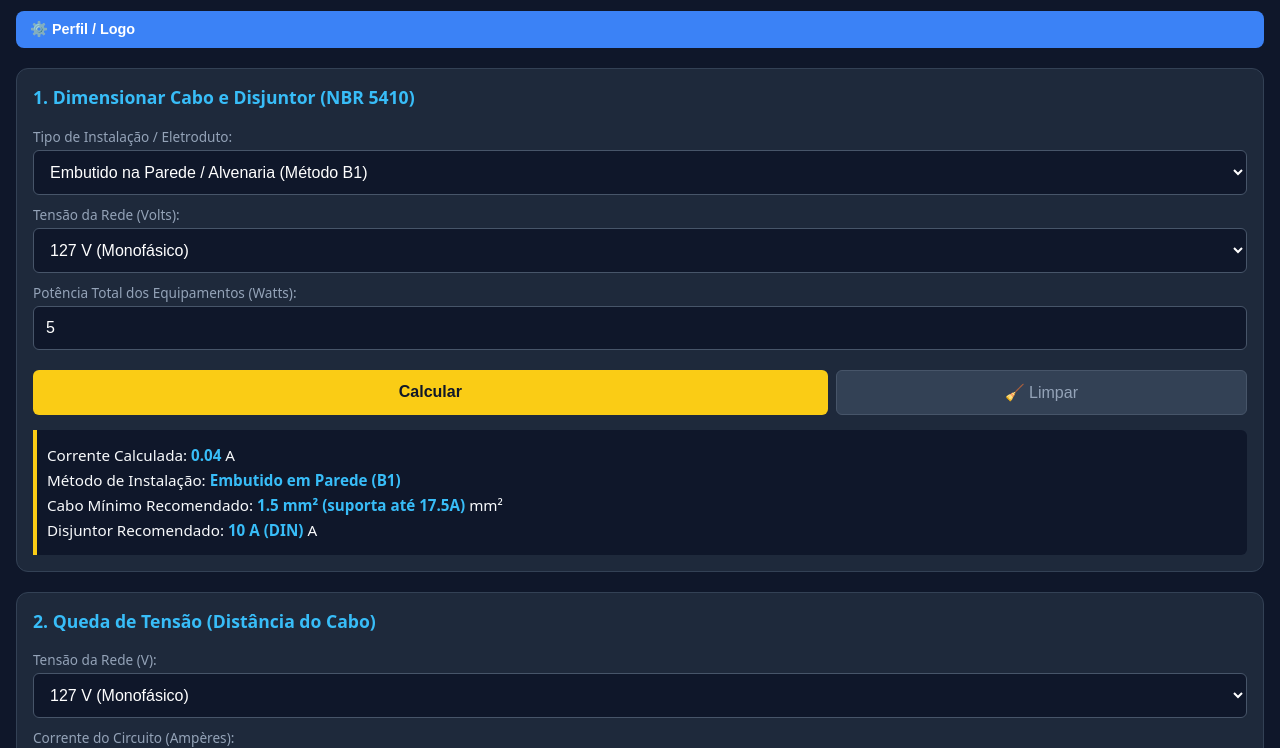
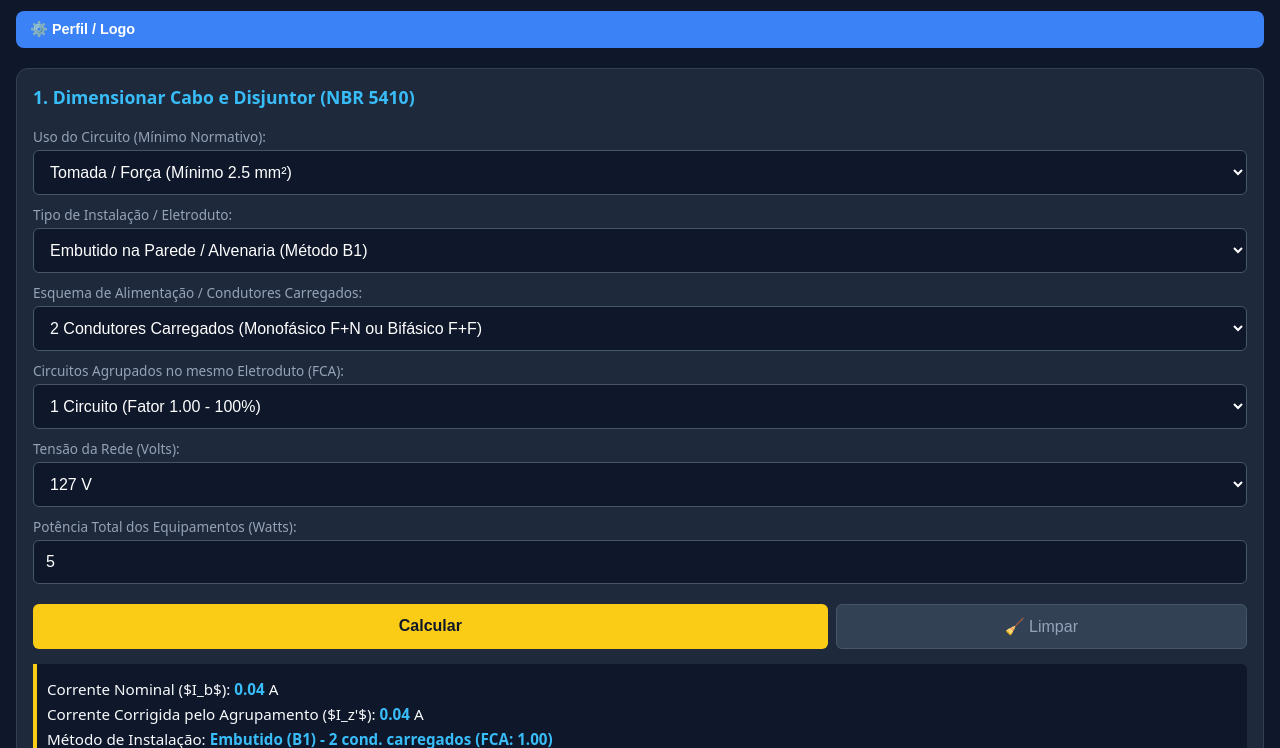
Before and after one commit to carneiroelcio983-bot/meuapp, a plain HTML site: page index.html in a window 1280 px wide. Both pictures are taken after typing "5" into the empty fields and a click on the button "Calcular". Shown: the part 52-800 px from the top of the page. Drawn offline with nearby package versions, Linux system fonts and the light colour scheme.

Commit message:
Update index.html

```diff
--- a/index.html
+++ b/index.html
@@ -104,20 +104,43 @@
     </div>
   </div>
 
-  <!-- CALCULADORA 1: NBR 5410 -->
+  <!-- CALCULADORA 1: NBR 5410 COMPLETA -->
   <div class="card">
     <h3>1. Dimensionar Cabo e Disjuntor (NBR 5410)</h3>
+
+    <label>Uso do Circuito (Mínimo Normativo):</label>
+    <select id="nbrTipoCircuito">
+      <option value="tomada">Tomada / Força (Mínimo 2.5 mm²)</option>
+      <option value="iluminacao">Iluminação (Mínimo 1.5 mm²)</option>
+    </select>
+
     <label>Tipo de Instalação / Eletroduto:</label>
     <select id="nbrMetodo">
       <option value="B1">Embutido na Parede / Alvenaria (Método B1)</option>
       <option value="B2">Aparente / Exterior na Parede (Método B2)</option>
     </select>
+
+    <label>Esquema de Alimentação / Condutores Carregados:</label>
+    <select id="nbrCondutores">
+      <option value="2">2 Condutores Carregados (Monofásico F+N ou Bifásico F+F)</option>
+      <option value="3">3 Condutores Carregados (Trifásico F+F+F ou Bifásico c/ Neutro)</option>
+    </select>
+
+    <label>Circuitos Agrupados no mesmo Eletroduto (FCA):</label>
+    <select id="nbrAgrupamento">
+      <option value="1">1 Circuito (Fator 1.00 - 100%)</option>
+      <option value="2">2 Circuitos (Fator 0.80 - 80%)</option>
+      <option value="3">3 Circuitos (Fator 0.70 - 70%)</option>
+      <option value="4">4 Circuitos (Fator 0.65 - 65%)</option>
+    </select>
+
     <label>Tensão da Rede (Volts):</label>
     <select id="nbrTensao">
-      <option value="127">127 V (Monofásico)</option>
-      <option value="220">220 V (Bifásico / Monofásico)</option>
-      <option value="380">380 V (Trifásico)</option>
+      <option value="127">127 V</option>
+      <option value="220">220 V</option>
+      <option value="380">380 V</option>
     </select>
+
     <label>Potência Total dos Equipamentos (Watts):</label>
     <input type="number" id="nbrPotencia" placeholder="Ex: 5500 (Chuveiro), 1500 (Tomadas)">
 
@@ -127,10 +150,12 @@
     </div>
 
     <div class="res-box" id="resNBR" style="display:none;">
-      <p>Corrente Calculada: <strong id="outCorrente">-</strong> A</p>
+      <p>Corrente Nominal ($I_b$): <strong id="outCorrente">-</strong> A</p>
+      <p>Corrente Corrigida pelo Agrupamento ($I_z'$): <strong id="outCorrenteCorrigida">-</strong> A</p>
       <p>Método de Instalação: <strong id="outMetodo">-</strong></p>
-      <p>Cabo Mínimo Recomendado: <strong id="outCabo">-</strong> mm²</p>
-      <p>Disjuntor Recomendado: <strong id="outDisjuntor">-</strong> A</p>
+      <p>Cabo Recomendado: <strong id="outCabo">-</strong></p>
+      <p>Disjuntor Recomendado: <strong id="outDisjuntor">-</strong> A (DIN)</p>
+      <p id="outObsNBR" style="margin-top:5px; font-size:0.85rem; color:#facc15;"></p>
     </div>
   </div>
 
@@ -408,45 +433,101 @@
       });
     }
 
-    // DIMENSIONAMENTO NBR 5410
-    const tabelaB1 = [
+    // TABELAS DA NBR 5410 (Tabela 36: Capacidade de condução de corrente em Amperes)
+    // B1 - 2 condutores carregados (Monofásico / Bifásico sem neutro)
+    const tabelaB1_2 = [
       { mm: 1.5, amp: 17.5 }, { mm: 2.5, amp: 24.0 }, { mm: 4.0, amp: 32.0 },
       { mm: 6.0, amp: 41.0 }, { mm: 10.0, amp: 57.0 }, { mm: 16.0, amp: 76.0 },
       { mm: 25.0, amp: 101.0 }, { mm: 35.0, amp: 125.0 }, { mm: 50.0, amp: 151.0 }
     ];
 
-    const tabelaB2 = [
+    // B1 - 3 condutores carregados (Trifásico / Bifásico com neutro)
+    const tabelaB1_3 = [
+      { mm: 1.5, amp: 15.5 }, { mm: 2.5, amp: 21.0 }, { mm: 4.0, amp: 28.0 },
+      { mm: 6.0, amp: 36.0 }, { mm: 10.0, amp: 50.0 }, { mm: 16.0, amp: 68.0 },
+      { mm: 25.0, amp: 89.0 }, { mm: 35.0, amp: 110.0 }, { mm: 50.0, amp: 134.0 }
+    ];
+
+    // B2 - 2 condutores carregados (Aparente)
+    const tabelaB2_2 = [
       { mm: 1.5, amp: 16.5 }, { mm: 2.5, amp: 23.0 }, { mm: 4.0, amp: 30.0 },
       { mm: 6.0, amp: 38.0 }, { mm: 10.0, amp: 52.0 }, { mm: 16.0, amp: 69.0 },
       { mm: 25.0, amp: 90.0 }, { mm: 35.0, amp: 111.0 }, { mm: 50.0, amp: 133.0 }
     ];
 
+    // B2 - 3 condutores carregados (Aparente)
+    const tabelaB2_3 = [
+      { mm: 1.5, amp: 14.5 }, { mm: 2.5, amp: 19.5 }, { mm: 4.0, amp: 26.0 },
+      { mm: 6.0, amp: 34.0 }, { mm: 10.0, amp: 46.0 }, { mm: 16.0, amp: 61.0 },
+      { mm: 25.0, amp: 80.0 }, { mm: 35.0, amp: 99.0 }, { mm: 50.0, amp: 119.0 }
+    ];
+
     const disjuntoresComerciais = [10, 16, 20, 25, 32, 40, 50, 63, 70, 80, 100];
 
     function calcularNBR5410() {
+      const tipoCircuito = document.getElementById('nbrTipoCircuito').value;
       const metodo = document.getElementById('nbrMetodo').value;
+      const condutores = document.getElementById('nbrCondutores').value;
+      const fcaNum = parseInt(document.getElementById('nbrAgrupamento').value);
       const v = parseFloat(document.getElementById('nbrTensao').value);
       const w = parseFloat(document.getElementById('nbrPotencia').value);
 
       if (!w || w <= 0) { alert('Por favor, informe a potência em Watts.'); return; }
 
-      const corrente = w / v;
-      const tabela = (metodo === 'B2') ? tabelaB2 : tabelaB1;
-      const nomeMetodo = (metodo === 'B2') ? 'Aparente / Exterior (B2)' : 'Embutido em Parede (B1)';
+      // 1. Corrente nominal do circuito Ib = P / V
+      const ib = w / v;
 
-      let caboSel = tabela.find(c => c.amp >= corrente);
-      let disjuntorSel = disjuntoresComerciais.find(d => d >= corrente);
+      // 2. Fator de Correção de Agrupamento (FCA)
+      let fca = 1.0;
+      if (fcaNum === 2) fca = 0.80;
+      if (fcaNum === 3) fca = 0.70;
+      if (fcaNum >= 4) fca = 0.65;
 
-      document.getElementById('outCorrente').innerText = corrente.toFixed(2);
-      document.getElementById('outMetodo').innerText = nomeMetodo;
-      document.getElementById('outCabo').innerText = caboSel
-        ? `${caboSel.mm} mm² (suporta até ${caboSel.amp}A)`
-        : 'Acima de 50mm² (Projeto especial)';
+      // Corrente corrigida exigida para o cabo Iz' = Ib / FCA
+      const izRequerida = ib / fca;
 
-      document.getElementById('outDisjuntor').innerText = disjuntorSel
-        ? `${disjuntorSel} A (DIN)`
-        : 'Acima de 100A';
+      // 3. Seleção da Tabela NBR 5410
+      let tabela = tabelaB1_2;
+      if (metodo === 'B1' && condutores === '3') tabela = tabelaB1_3;
+      if (metodo === 'B2' && condutores === '2') tabela = tabelaB2_2;
+      if (metodo === 'B2' && condutores === '3') tabela = tabelaB2_3;
 
+      // 4. Seleção do cabo por capacidade de corrente
+      let caboSel = tabela.find(c => c.amp >= izRequerida);
+
+      // 5. Aplicação da bitola mínima obrigatória pela NBR 5410
+      let bitolaMinimaNorma = (tipoCircuito === 'tomada') ? 2.5 : 1.5;
+      let ajustadoPorNorma = false;
+
+      if (caboSel && caboSel.mm < bitolaMinimaNorma) {
+        caboSel = tabela.find(c => c.mm >= bitolaMinimaNorma);
+        ajustadoPorNorma = true;
+      }
+
+      // 6. Seleção do Disjuntor Comercial DIN
+      let disjuntorSel = disjuntoresComerciais.find(d => d >= ib);
+
+      // Atualização dos Resultados na Tela
+      document.getElementById('outCorrente').innerText = ib.toFixed(2);
+      document.getElementById('outCorrenteCorrigida').innerText = izRequerida.toFixed(2);
+      document.getElementById('outMetodo').innerText = `${metodo === 'B1' ? 'Embutido (B1)' : 'Aparente (B2)'} - ${condutores} cond. carregados (FCA: ${fca.toFixed(2)})`;
+
+      const outCaboEl = document.getElementById('outCabo');
+      const outObsEl = document.getElementById('outObsNBR');
+
+      if (caboSel) {
+        outCaboEl.innerText = `${caboSel.mm} mm² (suporta até ${(caboSel.amp * fca).toFixed(1)}A com agrupamento)`;
+      } else {
+        outCaboEl.innerText = 'Acima de 50mm² (Necessita projeto especial)';
+      }
+
+      if (ajustadoPorNorma) {
+        outObsEl.innerText = `📌 Nota: A corrente calculada permitiria um cabo menor, mas a NBR 5410 exige bitola mínima de ${bitolaMinimaNorma} mm² para circuitos de ${tipoCircuito === 'tomada' ? 'Tomadas' : 'Iluminação'}.`;
+      } else {
+        outObsEl.innerText = '';
+      }
+
+      document.getElementById('outDisjuntor').innerText = disjuntorSel ? `${disjuntorSel} A` : 'Acima de 100A';
       document.getElementById('resNBR').style.display = 'block';
     }
 
@@ -593,7 +674,7 @@
 
       let startY = 20;
 
-      // Inserção do Logo se existente
+      // Logo no PDF
       if (perfilProfissional.logoBase64) {
         try {
           doc.addImage(perfilProfissional.logoBase64, 'JPEG', 14, 12, 30, 30);
@@ -653,7 +734,7 @@
       startY += 4;
       doc.line(14, startY, 196, startY);
 
-      // Tabela de Itens (Cabeçalhos)
+      // Tabela de Itens
       startY += 8;
       doc.setFont('helvetica', 'bold');
       doc.text('Descrição do Item / Material', 14, startY);
```
